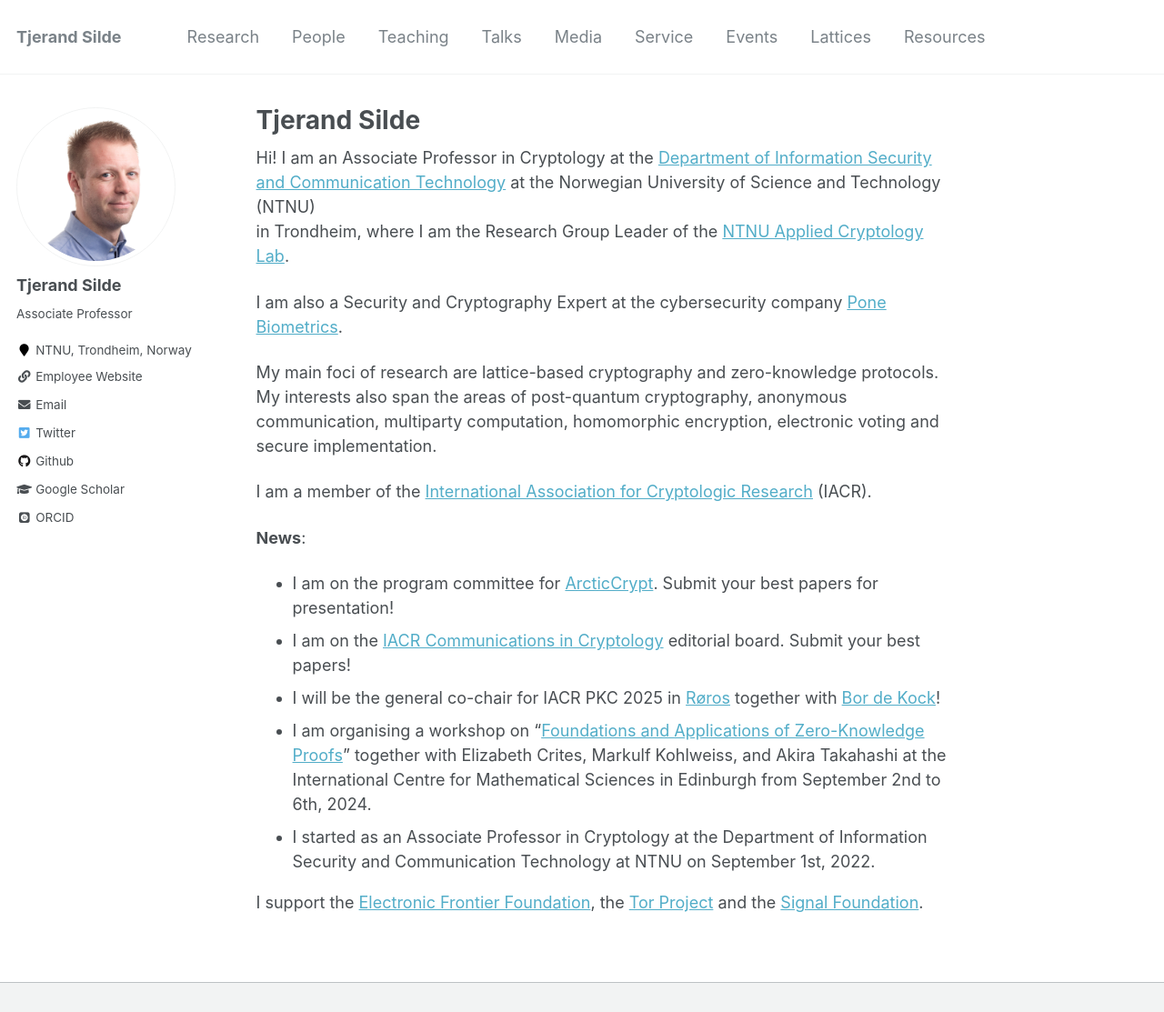
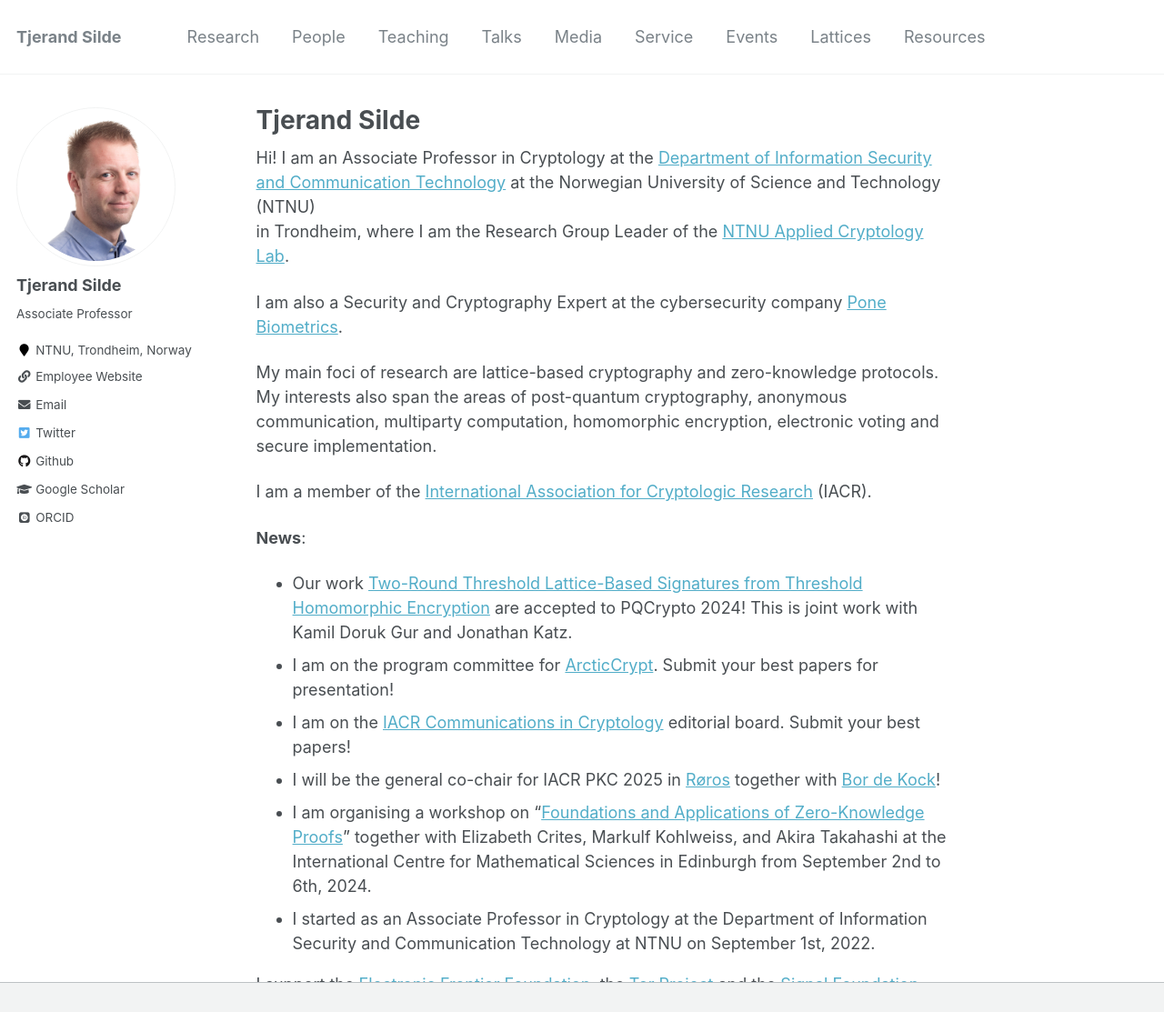
Before and after one commit to tjesi/tjesi.github.io, a Jekyll site: the page built from _pages/about.md, in a window 1280 px wide and 1309 px high, cut to the strip 0-1113 px from the top of the window. Shown: the whole strip at 91% size. Built offline with Jekyll 4.4.1, drawn with Linux system fonts in a browser that asks for light colours; some web fonts are replaced.

Commit message:
Update about.md

```diff
--- a/_pages/about.md
+++ b/_pages/about.md
@@ -18,6 +18,7 @@ I am a member of the [International Association for Cryptologic Research](https:
 
 **News**:
 
+- Our work [Two-Round Threshold Lattice-Based Signatures from Threshold Homomorphic Encryption](https://eprint.iacr.org/2023/1318) are accepted to PQCrypto 2024! This is joint work with Kamil Doruk Gur and Jonathan Katz.
 - I am on the program committee for [ArcticCrypt](https://simula-uib.com/arcticcrypt2025). Submit your best papers for presentation!
 - I am on the [IACR Communications in Cryptology](https://cic.iacr.org) editorial board. Submit your best papers!
 - I will be the general co-chair for IACR PKC 2025 in [Røros](https://www.visitnorway.com/places-to-go/trondelag/roros) together with [Bor de Kock](https://bordekock.nl)!
```
